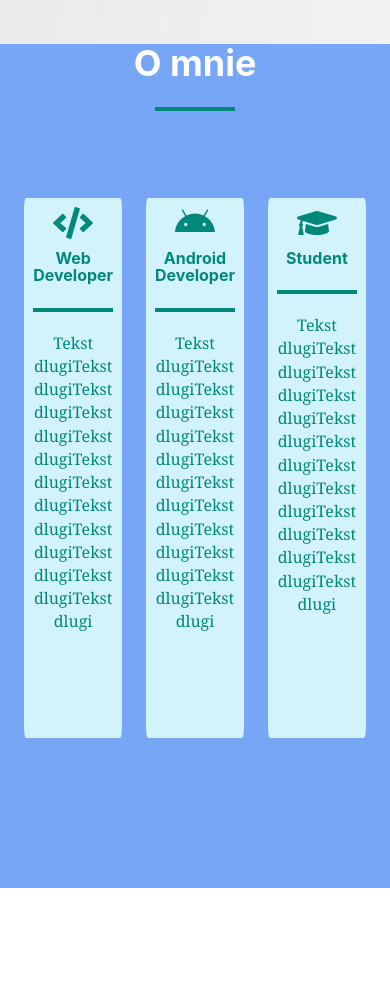
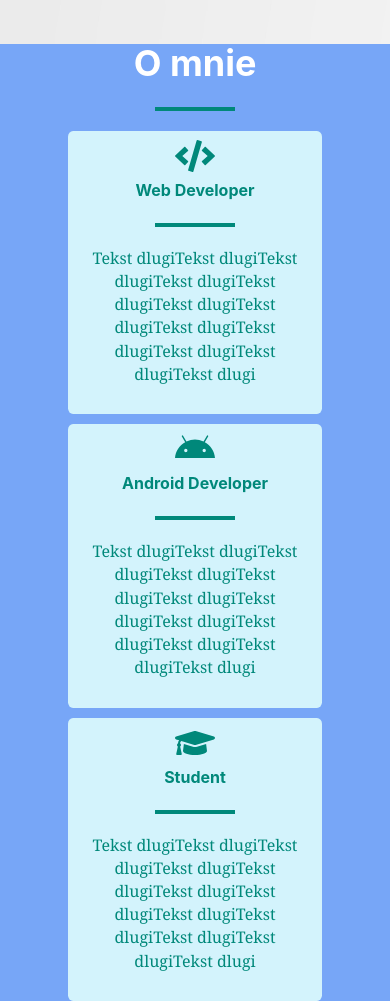
Before and after one commit to dawidhubicki97/Portfolio, a Gatsby site: page / in a window 390 px wide. Shown: the part 800-1804 px from the top of the page. Built offline with nearby package versions, Linux system fonts and the light colour scheme; Gatsby itself is replaced by a stand-in of ours.

Commit message:
Added media queries to about component

```diff
--- a/src/css/main.css
+++ b/src/css/main.css
@@ -144,11 +144,9 @@ Home
 Projects
 ===============
 */
+
 .projects {
   background-color: var(--secondary);
-  height: 100vh;
-}
-.projects {
   height: 100%;
   padding: 20px;
 }
@@ -254,6 +252,18 @@ About
   background: var(--third);
   margin-left: auto;
   margin-right: auto;
+}
+@media only screen and (max-width: 768px) {
+  .about {
+    height: 100%;
+  }
+  .about-container {
+    display: block;
+  }
+  .about-box {
+    width: 65%;
+    margin: 10px auto;
+  }
 }
 /*
 ===============
```
